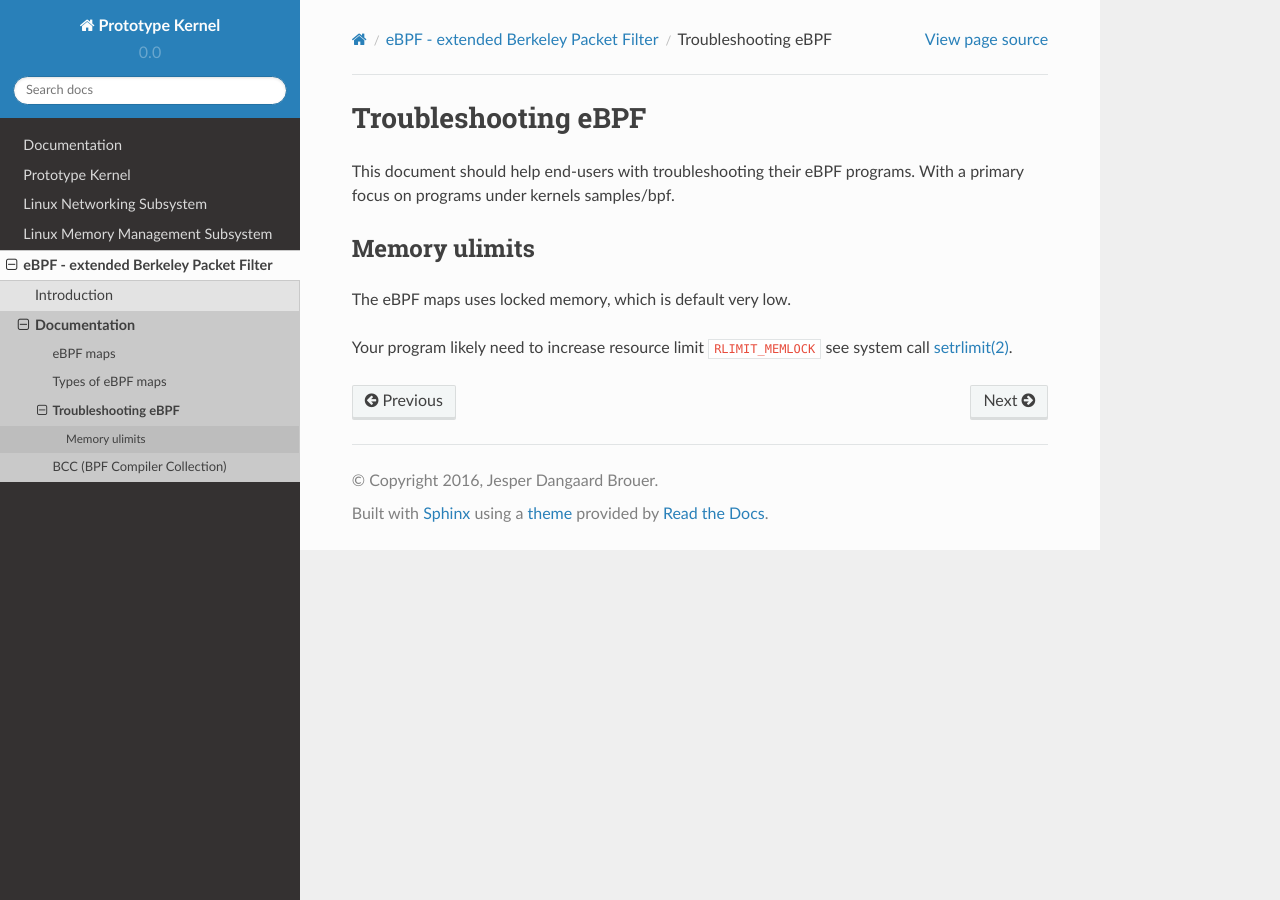
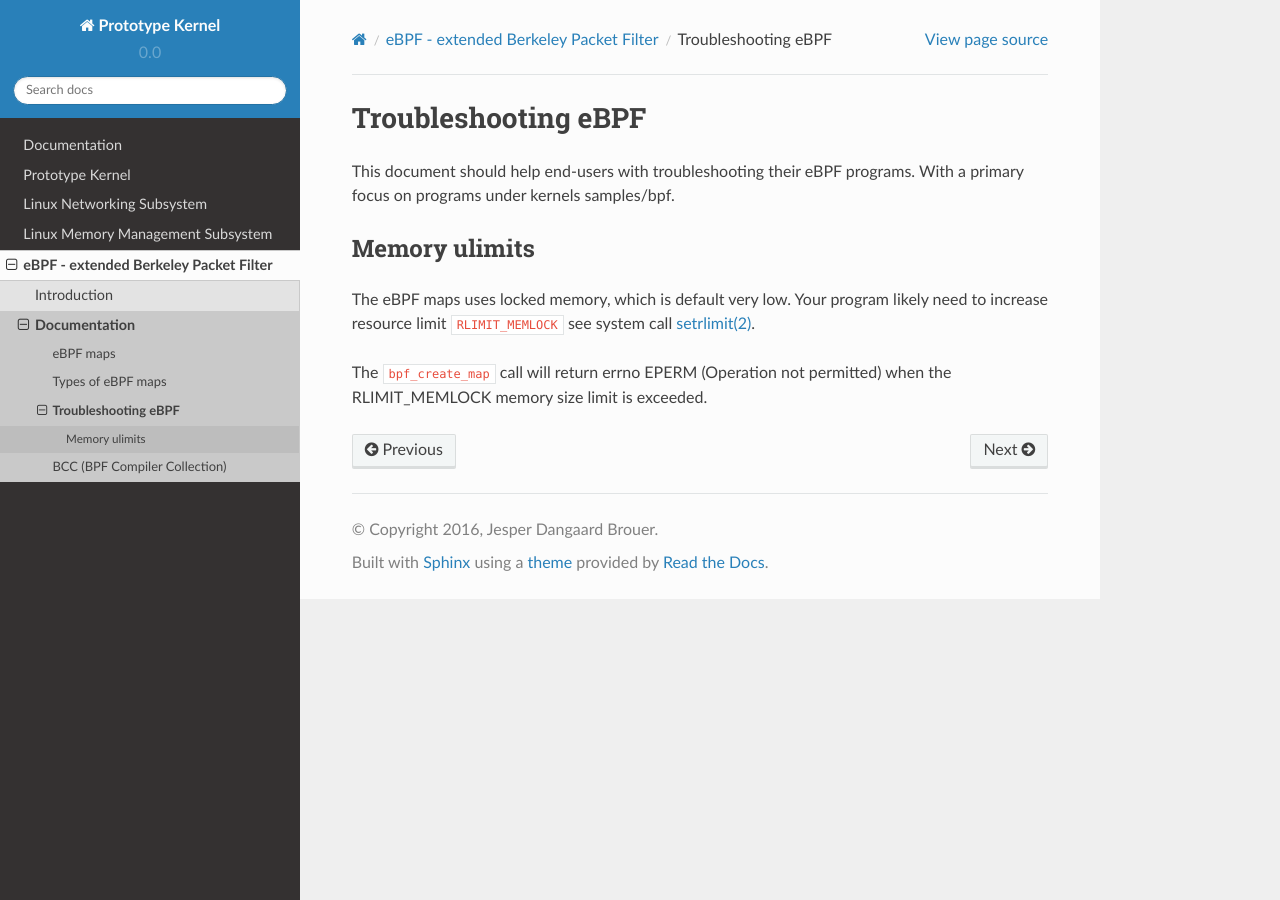
Before and after one commit to netoptimizer/prototype-kernel, a Sphinx documentation site: the page built from kernel/Documentation/bpf/troubleshooting.rst, in a window 1280 px wide. Built offline with Sphinx 7.4.7 and the Read the Docs theme 2.0.0, drawn with Linux system fonts in a browser that asks for light colours.

Commit message:
doc: bpf_create_map mem limit error return EPERM
It have become ABI that bpf_create_map returns EPERM, when
the locked memory limited is exceeded. Document this fact.

Signed-off-by: Jesper Dangaard Brouer <brouer@redhat.com>

```diff
--- a/kernel/Documentation/bpf/troubleshooting.rst
+++ b/kernel/Documentation/bpf/troubleshooting.rst
@@ -9,8 +9,11 @@ Memory ulimits
 ==============
 
 The eBPF maps uses locked memory, which is default very low.
-
 Your program likely need to increase resource limit ``RLIMIT_MEMLOCK``
 see system call `setrlimit(2)`_.
 
+The ``bpf_create_map`` call will return errno EPERM (Operation not
+permitted) when the RLIMIT_MEMLOCK memory size limit is exceeded.
+
+
 .. _setrlimit(2): http://man7.org/linux/man-pages/man2/setrlimit.2.html
```
